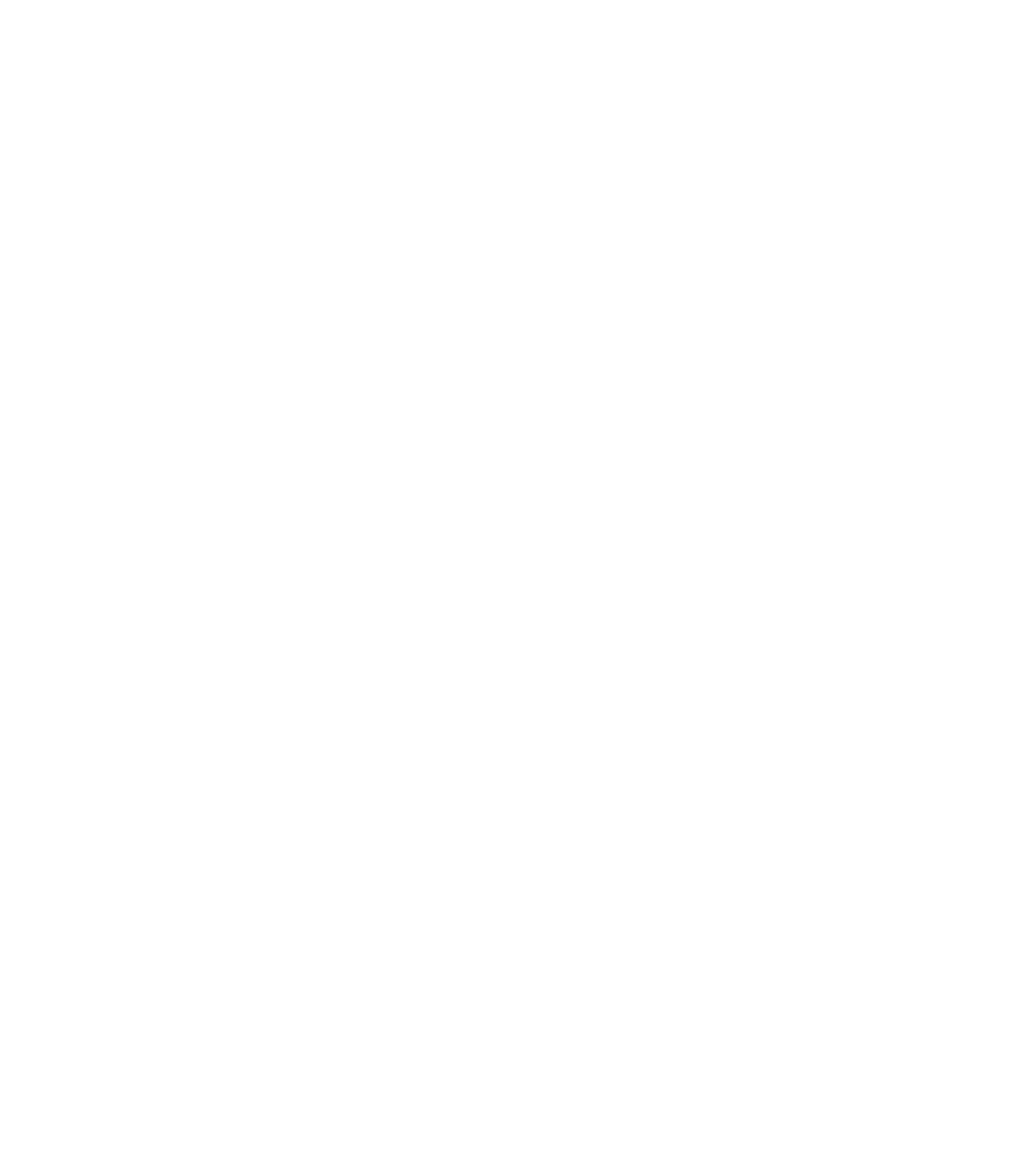
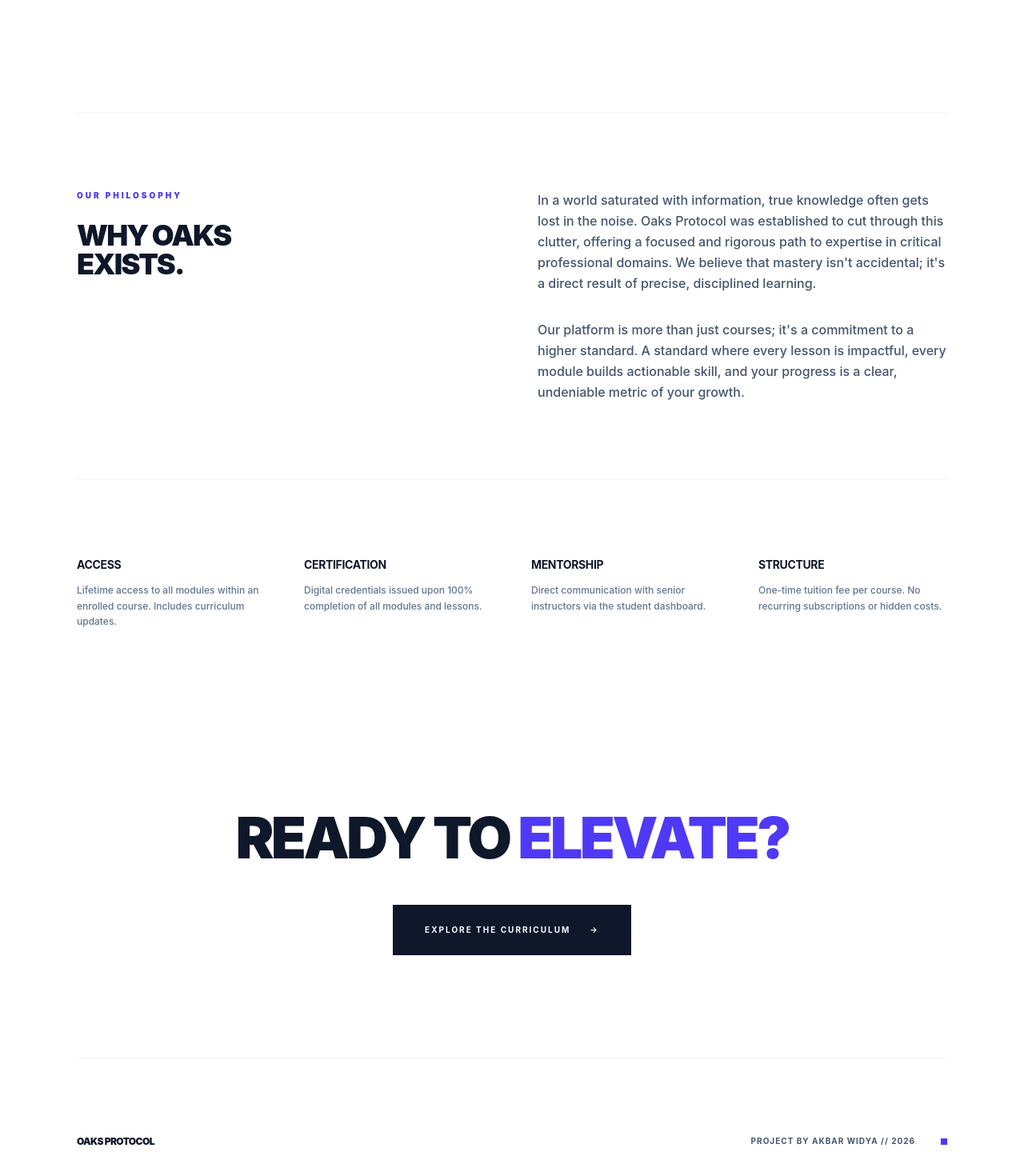
Before and after one commit to Akbar-Widya/react-routing, a React (Vite) app: page /about in a window 1280 px wide. Shown: the part 714-2184 px from the top of the page at 80% size. Before the commit the page ends 800 px from the top, so only its background shows below. Built offline with nearby package versions, Linux system fonts and the light colour scheme.

Commit message:
Update typography visibility.

```diff
--- a/src/layouts/AuthLayout.jsx
+++ b/src/layouts/AuthLayout.jsx
@@ -2,7 +2,7 @@ import { Outlet, Link } from "react-router-dom";
 
 export default function AuthLayout() {
   return (
-    <div className="min-h-screen bg-white flex flex-col">
+    <div className="min-h-screen bg-white flex flex-col justify-between">
       {/* Minimal Header */}
       <nav className="p-10">
         <Link to="/" className="group block">
@@ -18,17 +18,24 @@ export default function AuthLayout() {
       </nav>
 
       {/* Centered Content - No Borders */}
-      <main className="flex-grow flex items-center justify-center px-6">
+      <main className="flex items-center justify-center px-6">
         <div className="w-full max-w-sm">
           <Outlet />
         </div>
       </main>
 
-      {/* Clean Footer */}
-      <footer className="p-10 text-center">
-        <p className="text-[9px] font-bold text-slate-300 uppercase tracking-[0.3em]">
-          &copy; 2026 Professional Education Portal
-        </p>
+      {/* --- FOOTER --- */}
+      <footer className="pb-8 px-6 border-t border-slate-100 flex justify-between items-center">
+        <span className="text-xs font-black tracking-tighter text-slate-900 uppercase">
+          Oaks Protocol
+        </span>
+
+        <div className="flex items-center gap-8">
+          <span className="text-[10px] font-bold text-slate-600 tracking-widest uppercase text-right">
+            Project by Akbar Widya // 2026
+          </span>
+          <div className="w-2 h-2 bg-indigo-600"></div>
+        </div>
       </footer>
     </div>
   );
--- a/src/layouts/DashboardLayout.jsx
+++ b/src/layouts/DashboardLayout.jsx
@@ -30,7 +30,7 @@ export default function DashboardLayout() {
     `flex items-center px-8 py-4 text-[10px] font-black uppercase tracking-[0.2em] transition-all lg:border-r-2 ${
       isActive
         ? "text-indigo-600 bg-slate-50 border-indigo-600"
-        : "text-slate-400 border-transparent hover:text-slate-900"
+        : "text-slate-500 border-transparent hover:text-slate-900"
     }`;
 
   return (
@@ -86,7 +86,7 @@ export default function DashboardLayout() {
           </div>
           <button
             onClick={handleLogout}
-            className="w-full text-left text-[9px] font-black uppercase tracking-widest text-slate-300 hover:text-red-500 transition-colors"
+            className="w-full text-left text-[12px] font-black uppercase tracking-widest text-slate-500 hover:text-red-500 transition-colors"
           >
             Logout
           </button>
--- a/src/layouts/MainLayout.jsx
+++ b/src/layouts/MainLayout.jsx
@@ -17,7 +17,7 @@ export default function MainLayout() {
         </Link>
 
         <div className="flex items-center gap-8 md:gap-12">
-          <div className="hidden md:flex space-x-8 text-[10px] font-black uppercase tracking-widest text-slate-400">
+          <div className="hidden md:flex space-x-8 text-[10px] font-black uppercase tracking-widest text-slate-500">
             <Link to="/" className="hover:text-slate-900 transition-colors">
               Courses
             </Link>
--- a/src/pages/About.jsx
+++ b/src/pages/About.jsx
@@ -1,6 +1,110 @@
-const About = () => {
+import { Link } from "react-router-dom";
+
+export default function About() {
   return (
-    <div>About</div>
-  )
+    <div className="max-w-6xl mx-auto px-8 font-sans">
+      {/* --- HERO SECTION: Consistent with Home --- */}
+      <section className="py-32 md:py-48 flex flex-col items-start border-b border-slate-100">
+        <h1 className="text-7xl md:text-9xl font-black text-slate-900 leading-[0.8] tracking-tighter mb-10">
+          Skill <br />
+          <span className="text-indigo-600">Built.</span>
+        </h1>
+
+        <p className="text-xl text-slate-600 max-w-md leading-relaxed mb-12 font-medium">
+          A disciplined environment for high-demand mastery. Professional
+          training stripped of noise and distraction.
+        </p>
+      </section>
+
+      {/* --- STORY / PHILOSOPHY SECTION --- */}
+      <section className="py-24 grid grid-cols-1 md:grid-cols-2 gap-16 items-start">
+        <div className="space-y-6">
+          <p className="text-[10px] font-black text-indigo-600 uppercase tracking-[0.3em]">
+            OUR PHILOSOPHY
+          </p>
+          <h2 className="text-4xl font-black text-slate-900 uppercase tracking-tighter leading-none">
+            Why Oaks <br /> Exists.
+          </h2>
+        </div>
+        <div className="space-y-8 text-slate-600 font-medium leading-relaxed">
+          <p>
+            In a world saturated with information, true knowledge often gets
+            lost in the noise. Oaks Protocol was established to cut through this
+            clutter, offering a focused and rigorous path to expertise in
+            critical professional domains. We believe that mastery isn't
+            accidental; it's a direct result of precise, disciplined learning.
+          </p>
+          <p>
+            Our platform is more than just courses; it's a commitment to a
+            higher standard. A standard where every lesson is impactful, every
+            module builds actionable skill, and your progress is a clear,
+            undeniable metric of your growth.
+          </p>
+        </div>
+      </section>
+
+      {/* --- TRUST GRID --- */}
+      <section className="py-24 border-t border-slate-100">
+        <div className="grid grid-cols-1 md:grid-cols-4 gap-12">
+          {[
+            {
+              title: "Access",
+              desc: "Lifetime access to all modules within an enrolled course. Includes curriculum updates.",
+            },
+            {
+              title: "Certification",
+              desc: "Digital credentials issued upon 100% completion of all modules and lessons.",
+            },
+            {
+              title: "Mentorship",
+              desc: "Direct communication with senior instructors via the student dashboard.",
+            },
+            {
+              title: "Structure",
+              desc: "One-time tuition fee per course. No recurring subscriptions or hidden costs.",
+            },
+          ].map((item) => (
+            <div key={item.title} className="space-y-3">
+              <h4 className="text-sm font-bold text-slate-900 tracking-tight uppercase">
+                {item.title}
+              </h4>
+              <p className="text-xs text-slate-500 leading-relaxed font-medium">
+                {item.desc}
+              </p>
+            </div>
+          ))}
+        </div>
+      </section>
+
+      {/* --- CALL TO ACTION --- */}
+      <section className="py-32 flex flex-col items-center text-center">
+        <h2 className="text-5xl md:text-7xl font-black text-slate-900 uppercase tracking-tighter mb-12">
+          Ready to <span className="text-indigo-600">Elevate?</span>
+        </h2>
+        <Link
+          to="/login"
+          className="group inline-flex items-center gap-6 bg-slate-900 text-white px-10 py-6 text-[10px] font-bold uppercase tracking-[0.2em] transition-colors duration-200 hover:bg-indigo-600"
+        >
+          Explore the Curriculum
+          <span className="group-hover:translate-x-1 transition-transform duration-200">
+            →
+          </span>
+        </Link>
+      </section>
+
+      {/* --- FOOTER --- */}
+      <footer className="py-24 border-t border-slate-100 flex justify-between items-center">
+        <span className="text-xs font-black tracking-tighter text-slate-900 uppercase">
+          Oaks Protocol
+        </span>
+
+        <div className="flex items-center gap-8">
+          <span className="text-[10px] font-bold text-slate-600 tracking-widest uppercase text-right">
+            Project by Akbar Widya // 2026
+          </span>
+          <div className="w-2 h-2 bg-indigo-600"></div>
+        </div>
+      </footer>
+    </div>
+  );
 }
-export default About
--- a/src/pages/dashboard/CourseDetail.jsx
+++ b/src/pages/dashboard/CourseDetail.jsx
@@ -126,7 +126,7 @@ export default function CourseDetail() {
                           {lesson.title}
                         </span>
                       </div>
-                      <span className="text-[10px] font-mono text-slate-300 italic">
+                      <span className="text-[10px] font-mono text-slate-400 italic">
                         {Math.floor(lesson.duration / 60)}m
                       </span>
                     </div>
--- a/src/pages/dashboard/CoursePlayer.jsx
+++ b/src/pages/dashboard/CoursePlayer.jsx
@@ -174,7 +174,7 @@ export default function CoursePlayer() {
 
             {/* Pagination */}
             <div className="py-10 flex gap-4 items-center justify-between">
-              <div className="text-[10px] font-semibold text-slate-300 uppercase tracking-widest">
+              <div className="text-[10px] font-semibold text-slate-400 uppercase tracking-widest">
                 Lesson {currentIndex + 1} of {flatLessons.length}
               </div>
               <div className="flex gap-4">
--- a/src/pages/dashboard/MyCourses.jsx
+++ b/src/pages/dashboard/MyCourses.jsx
@@ -32,7 +32,7 @@ export default function MyCourses() {
             value={query}
             onChange={(e) => setQuery(e.target.value)}
             placeholder="SEARCH ENROLLED COURSES..."
-            className="w-full bg-transparent border-b border-slate-200 py-3 text-[10px] font-bold uppercase tracking-[0.2em] focus:outline-none focus:border-slate-900 transition-colors placeholder:text-slate-300"
+            className="w-full bg-transparent border-b border-slate-200 py-3 text-[10px] font-bold uppercase tracking-[0.2em] focus:outline-none focus:border-slate-900 transition-colors placeholder:text-slate-400"
           />
         </div>
       </header>
@@ -69,7 +69,7 @@ export default function MyCourses() {
                   <p className="font-mono text-sm font-black text-slate-900">
                     {progress}%
                   </p>
-                  <p className="text-[9px] font-bold text-slate-300 uppercase tracking-tighter">
+                  <p className="text-[9px] font-bold text-slate-400 uppercase tracking-tighter">
                     Progress
                   </p>
                 </div>
--- a/src/pages/dashboard/Overview.jsx
+++ b/src/pages/dashboard/Overview.jsx
@@ -144,7 +144,7 @@ export default function Overview() {
                       <p className="font-mono text-sm font-black text-slate-900">
                         {progress}%
                       </p>
-                      <p className="text-[9px] font-bold text-slate-300 uppercase tracking-tighter">
+                      <p className="text-[9px] font-bold text-slate-400 uppercase tracking-tighter">
                         Progress
                       </p>
                     </div>
@@ -162,7 +162,7 @@ export default function Overview() {
             })
           ) : (
             <div className="py-20 text-center border-b border-slate-100 -mx-4">
-              <p className="text-[10px] font-mono text-slate-300 uppercase tracking-widest italic">
+              <p className="text-[10px] font-mono text-slate-400 uppercase tracking-widest italic">
                 No recent activity recorded.
               </p>
             </div>
```
Also changed, not shown: src/pages/Home.jsx (+2 -9 lines), src/pages/auth/Login.jsx (+3 -9 lines), src/pages/auth/Register.jsx (+4 -10 lines).
